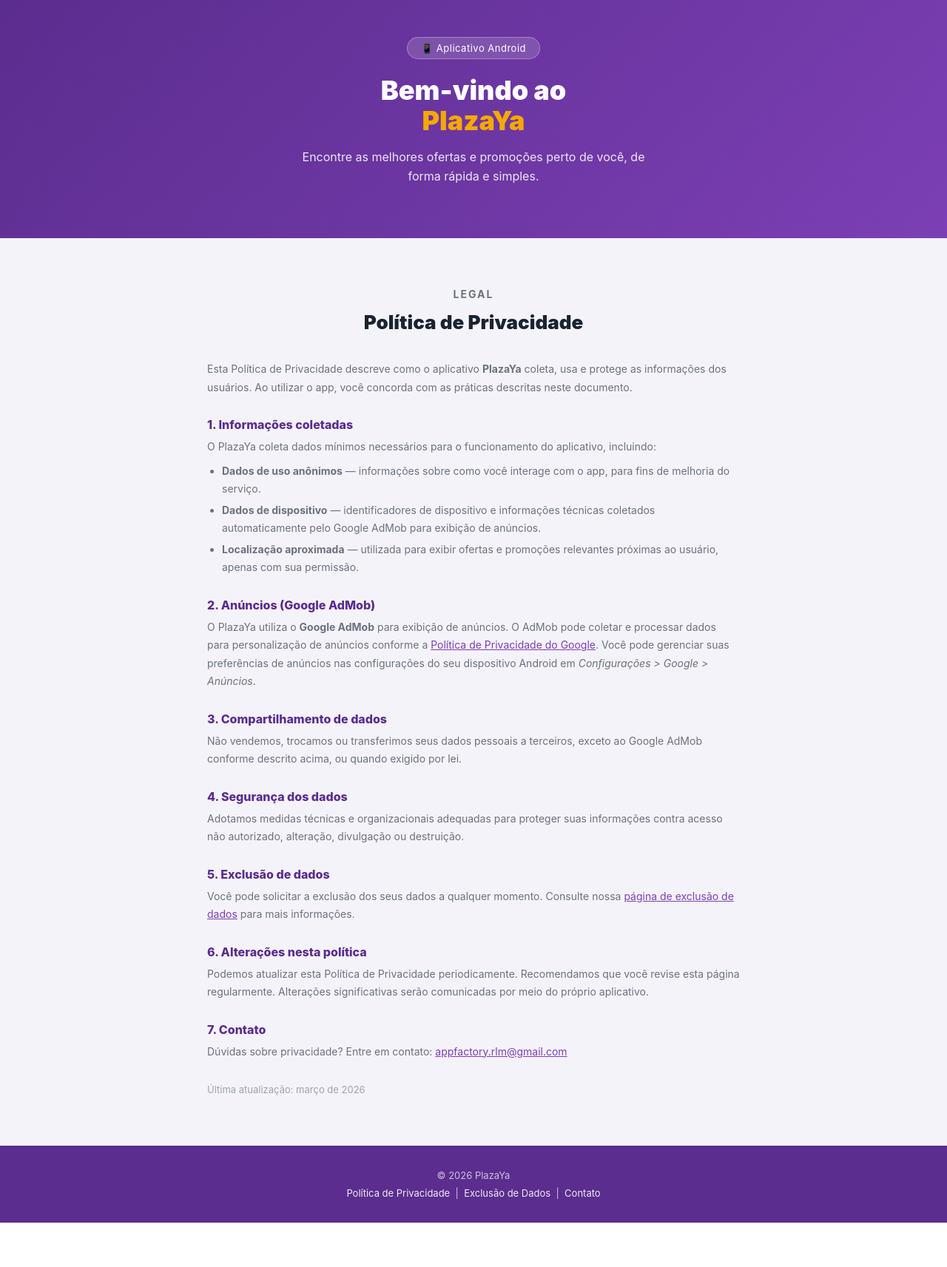
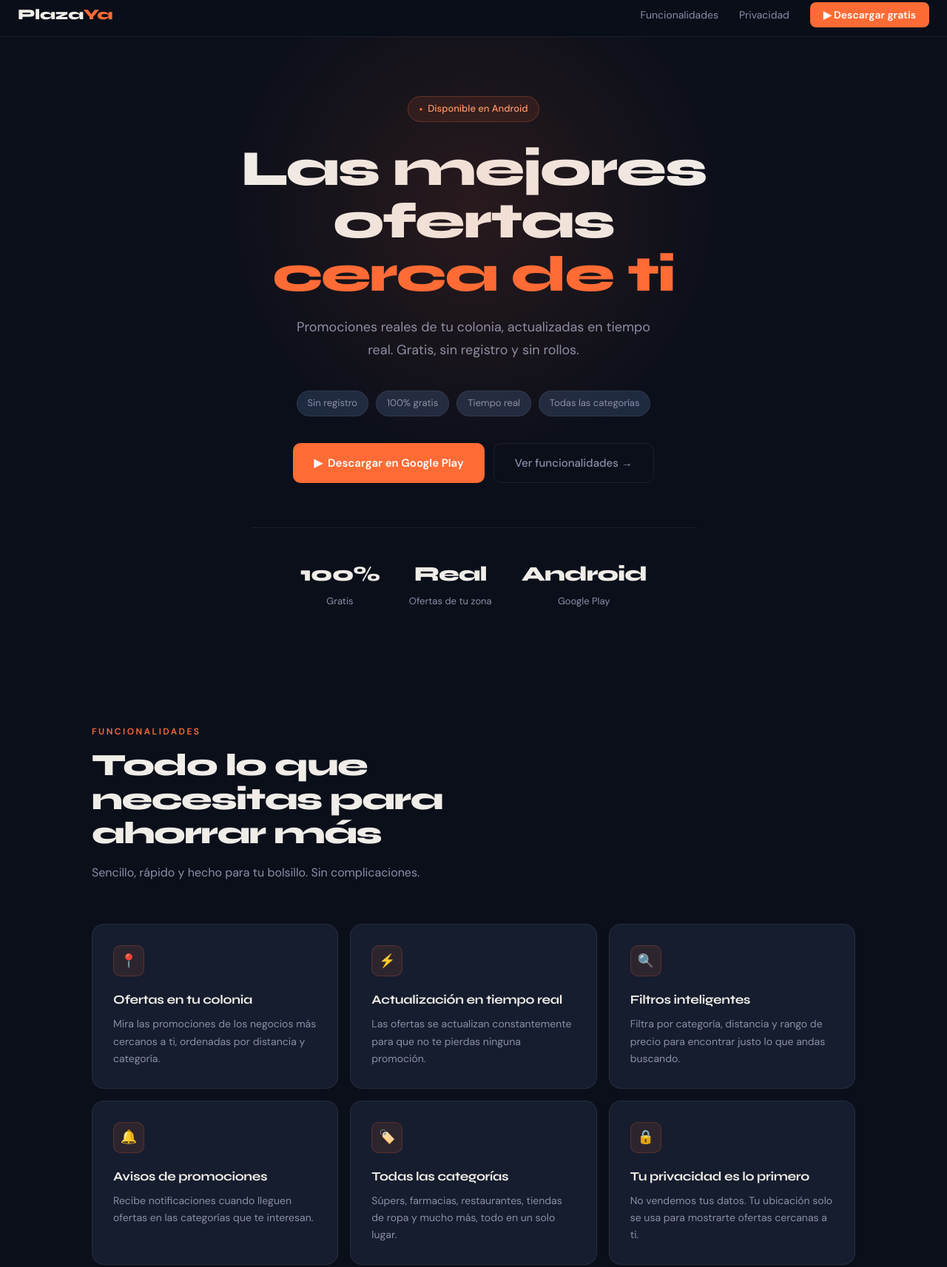
Before and after one commit to rod455/PlazaYa, a plain HTML site: page site/index.html in a window 1280 px wide. Shown: the part 10-1723 px from the top of the page at 74% size. Before the commit the page ends 1663 px from the top, so only its background shows below. Drawn offline with Linux system fonts and the light colour scheme.

Commit message:
Add files via upload

```diff
--- a/site/index.html
+++ b/site/index.html
@@ -1,144 +1,224 @@
 <!DOCTYPE html>
-<html lang="pt-BR">
+<html lang="es-MX">
 <head>
   <meta charset="UTF-8" />
   <meta name="viewport" content="width=device-width, initial-scale=1.0" />
-  <title>PlazaYa — Política de Privacidade</title>
-  <meta name="description" content="Política de Privacidade do aplicativo PlazaYa." />
+  <title>PlazaYa — Ofertas cerca de ti</title>
+  <meta name="description" content="Descubre las mejores ofertas y promociones de tu colonia en segundos. Gratis y sin registro." />
+  <link rel="preconnect" href="https://fonts.googleapis.com" />
+  <link rel="preconnect" href="https://fonts.gstatic.com" crossorigin />
+  <link href="https://fonts.googleapis.com/css2?family=Syne:wght@700;800&family=DM+Sans:wght@400;500;600&display=swap" rel="stylesheet" />
   <style>
-    * { margin: 0; padding: 0; box-sizing: border-box; }
+    *, *::before, *::after { margin: 0; padding: 0; box-sizing: border-box; }
     :root {
-      --primary: #5B2D8E;
-      --primary2: #7C3FB5;
-      --accent: #F7A800;
-      --text: #1A2332;
-      --gray: #6B7280;
-      --light: #F5F3FA;
+      --bg: #0B0F1A; --bg2: #111827; --card: #161D2E;
+      --border: rgba(255,255,255,0.07);
+      --accent: #FF6B35; --accent2: #FF9A6C;
+      --text: #F0EDE8; --muted: #8A8FA8; --tag: #1E2A40;
     }
-    body { font-family: -apple-system, BlinkMacSystemFont, 'Segoe UI', sans-serif; color: var(--text); background: #fff; }
+    html { scroll-behavior: smooth; }
+    body { font-family: 'DM Sans', sans-serif; background: var(--bg); color: var(--text); line-height: 1.6; -webkit-font-smoothing: antialiased; }
 
-    /* HERO */
+    nav {
+      position: sticky; top: 0; z-index: 100;
+      background: rgba(11,15,26,0.85); backdrop-filter: blur(16px);
+      border-bottom: 1px solid var(--border);
+      padding: 0 24px; height: 60px;
+      display: flex; align-items: center; justify-content: space-between;
+    }
+    .nav-logo { font-family: 'Syne', sans-serif; font-weight: 800; font-size: 20px; color: var(--text); text-decoration: none; letter-spacing: -0.5px; }
+    .nav-logo span { color: var(--accent); }
+    .nav-links { display: flex; align-items: center; gap: 28px; list-style: none; }
+    .nav-links a { font-size: 14px; color: var(--muted); text-decoration: none; transition: color 0.2s; }
+    .nav-links a:hover { color: var(--text); }
+    .nav-cta { background: var(--accent); color: #fff !important; font-weight: 600; padding: 8px 18px; border-radius: 8px; transition: background 0.2s !important; }
+    .nav-cta:hover { background: var(--accent2) !important; }
+
     .hero {
-      background: linear-gradient(135deg, var(--primary), var(--primary2));
-      color: #fff;
-      padding: 60px 20px 70px;
-      text-align: center;
+      min-height: 88vh; display: flex; flex-direction: column;
+      align-items: center; justify-content: center;
+      text-align: center; padding: 80px 24px 60px;
+      position: relative; overflow: hidden;
+    }
+    .hero::before {
+      content: ''; position: absolute; top: -120px; left: 50%; transform: translateX(-50%);
+      width: 700px; height: 700px;
+      background: radial-gradient(circle, rgba(255,107,53,0.12) 0%, transparent 70%);
+      pointer-events: none;
     }
     .hero-badge {
-      display: inline-block;
-      background: rgba(255,255,255,0.15);
-      border: 1px solid rgba(255,255,255,0.3);
-      border-radius: 20px;
-      padding: 6px 18px;
-      font-size: 13px;
-      margin-bottom: 22px;
-      letter-spacing: 0.5px;
+      display: inline-flex; align-items: center; gap: 7px;
+      background: rgba(255,107,53,0.1); border: 1px solid rgba(255,107,53,0.25);
+      color: var(--accent2); font-size: 13px; font-weight: 500;
+      padding: 6px 14px; border-radius: 100px; margin-bottom: 28px;
     }
-    .hero h1 { font-size: 36px; font-weight: 900; line-height: 1.15; margin-bottom: 14px; }
-    .hero h1 span { color: var(--accent); }
-    .hero p { font-size: 16px; opacity: 0.88; max-width: 480px; margin: 0 auto; line-height: 1.65; }
+    .hero-badge::before { content: '●'; font-size: 8px; color: var(--accent); }
+    .hero h1 {
+      font-family: 'Syne', sans-serif; font-weight: 800;
+      font-size: clamp(38px, 6vw, 68px); line-height: 1.05;
+      letter-spacing: -2px; max-width: 780px; margin-bottom: 20px;
+    }
+    .hero h1 em { font-style: normal; color: var(--accent); }
+    .hero p { font-size: clamp(15px, 2vw, 18px); color: var(--muted); max-width: 480px; margin-bottom: 40px; line-height: 1.7; }
 
-    /* PRIVACY */
-    .privacy { background: var(--light); padding: 64px 20px; }
-    .privacy-box { max-width: 720px; margin: 0 auto; }
-    .section-label {
-      font-size: 12px;
-      font-weight: 700;
-      letter-spacing: 2px;
-      text-transform: uppercase;
-      color: var(--primary);
-      margin-bottom: 10px;
-      text-align: center;
+    .hero-pills { display: flex; flex-wrap: wrap; gap: 10px; justify-content: center; margin-bottom: 36px; }
+    .pill { background: var(--tag); border: 1px solid var(--border); color: var(--muted); font-size: 13px; padding: 6px 14px; border-radius: 100px; }
+
+    .hero-actions { display: flex; flex-wrap: wrap; gap: 12px; justify-content: center; margin-bottom: 60px; }
+    .btn-primary {
+      display: inline-flex; align-items: center; gap: 8px;
+      background: var(--accent); color: #fff; font-family: 'DM Sans', sans-serif;
+      font-size: 15px; font-weight: 600; padding: 14px 28px; border-radius: 10px;
+      text-decoration: none; transition: background 0.2s, transform 0.15s;
     }
-    .section-title {
-      font-size: 26px;
-      font-weight: 900;
-      text-align: center;
-      margin-bottom: 36px;
-      color: var(--text);
+    .btn-primary:hover { background: var(--accent2); transform: translateY(-1px); }
+    .btn-secondary {
+      display: inline-flex; align-items: center; gap: 8px;
+      background: transparent; border: 1px solid var(--border); color: var(--muted);
+      font-family: 'DM Sans', sans-serif; font-size: 15px; font-weight: 500;
+      padding: 14px 28px; border-radius: 10px; text-decoration: none;
+      transition: border-color 0.2s, color 0.2s;
     }
-    .privacy-box h3 {
-      font-size: 16px;
-      font-weight: 800;
-      margin: 28px 0 8px;
-      color: var(--primary);
+    .btn-secondary:hover { border-color: rgba(255,255,255,0.2); color: var(--text); }
+
+    .hero-stats {
+      display: flex; flex-wrap: wrap; gap: 40px; justify-content: center;
+      padding-top: 40px; border-top: 1px solid var(--border);
+      width: 100%; max-width: 600px;
     }
-    .privacy-box p {
-      font-size: 14px;
-      color: var(--gray);
-      line-height: 1.75;
+    .stat-item { text-align: center; }
+    .stat-item strong { display: block; font-family: 'Syne', sans-serif; font-weight: 800; font-size: 28px; color: var(--text); letter-spacing: -1px; }
+    .stat-item span { font-size: 13px; color: var(--muted); }
+
+    .section { padding: 96px 24px; max-width: 1080px; margin: 0 auto; }
+    .section-label { font-size: 12px; font-weight: 600; letter-spacing: 2.5px; text-transform: uppercase; color: var(--accent); margin-bottom: 12px; }
+    .section-title { font-family: 'Syne', sans-serif; font-weight: 800; font-size: clamp(26px, 4vw, 42px); letter-spacing: -1.5px; line-height: 1.1; margin-bottom: 16px; max-width: 560px; }
+    .section-sub { font-size: 16px; color: var(--muted); max-width: 480px; line-height: 1.7; margin-bottom: 56px; }
+
+    .features-grid { display: grid; grid-template-columns: repeat(auto-fit, minmax(300px, 1fr)); gap: 16px; }
+    .feat-card { background: var(--card); border: 1px solid var(--border); border-radius: 16px; padding: 28px; transition: border-color 0.2s, transform 0.2s; }
+    .feat-card:hover { border-color: rgba(255,107,53,0.2); transform: translateY(-2px); }
+    .feat-icon { width: 42px; height: 42px; background: rgba(255,107,53,0.1); border: 1px solid rgba(255,107,53,0.2); border-radius: 10px; display: flex; align-items: center; justify-content: center; font-size: 18px; margin-bottom: 18px; }
+    .feat-card h3 { font-family: 'Syne', sans-serif; font-weight: 700; font-size: 17px; margin-bottom: 8px; letter-spacing: -0.3px; }
+    .feat-card p { font-size: 14px; color: var(--muted); line-height: 1.65; }
+
+    .cta-section {
+      background: var(--card); border-top: 1px solid var(--border); border-bottom: 1px solid var(--border);
+      padding: 80px 24px; text-align: center; position: relative; overflow: hidden;
     }
-    .privacy-box a { color: var(--primary2); }
-    .privacy-box ul { padding-left: 20px; margin-top: 8px; }
-    .privacy-box ul li { font-size: 14px; color: var(--gray); line-height: 1.75; margin-bottom: 4px; }
+    .cta-section::before {
+      content: ''; position: absolute; bottom: -80px; left: 50%; transform: translateX(-50%);
+      width: 500px; height: 300px;
+      background: radial-gradient(circle, rgba(255,107,53,0.08) 0%, transparent 70%);
+      pointer-events: none;
+    }
+    .cta-section h2 { font-family: 'Syne', sans-serif; font-weight: 800; font-size: clamp(24px, 4vw, 40px); letter-spacing: -1.5px; margin-bottom: 14px; }
+    .cta-section p { font-size: 16px; color: var(--muted); max-width: 440px; margin: 0 auto 36px; line-height: 1.7; }
 
-    /* FOOTER */
     footer {
-      background: var(--primary);
-      color: rgba(255,255,255,0.7);
-      text-align: center;
-      padding: 32px 20px;
-      font-size: 13px;
+      padding: 40px 24px; max-width: 1080px; margin: 0 auto;
+      display: flex; flex-wrap: wrap; align-items: center; justify-content: space-between; gap: 16px;
+      border-top: 1px solid var(--border);
     }
-    footer a { color: rgba(255,255,255,0.9); text-decoration: none; }
-    footer a:hover { text-decoration: underline; }
+    .footer-logo { font-family: 'Syne', sans-serif; font-weight: 800; font-size: 17px; color: var(--text); text-decoration: none; }
+    .footer-logo span { color: var(--accent); }
+    .footer-links { display: flex; flex-wrap: wrap; gap: 20px; list-style: none; }
+    .footer-links a { font-size: 13px; color: var(--muted); text-decoration: none; transition: color 0.2s; }
+    .footer-links a:hover { color: var(--text); }
+    .footer-copy { font-size: 13px; color: var(--muted); width: 100%; padding-top: 20px; border-top: 1px solid var(--border); text-align: center; }
+
+    @media (max-width: 600px) { .nav-links { display: none; } .hero { padding: 60px 20px 50px; } }
   </style>
 </head>
 <body>
 
-<!-- HERO -->
+<nav>
+  <a href="/" class="nav-logo">Plaza<span>Ya</span></a>
+  <ul class="nav-links">
+    <li><a href="#funcionalidades">Funcionalidades</a></li>
+    <li><a href="/privacidad">Privacidad</a></li>
+    <li><a href="https://play.google.com/store" target="_blank" class="nav-cta">▶ Descargar gratis</a></li>
+  </ul>
+</nav>
+
 <section class="hero">
-  <div class="hero-badge">📱 Aplicativo Android</div>
-  <h1>Bem-vindo ao<br><span>PlazaYa</span></h1>
-  <p>Encontre as melhores ofertas e promoções perto de você, de forma rápida e simples.</p>
-</section>
+  <div class="hero-badge">Disponible en Android</div>
+  <h1>Las mejores ofertas<br><em>cerca de ti</em></h1>
+  <p>Promociones reales de tu colonia, actualizadas en tiempo real. Gratis, sin registro y sin rollos.</p>
 
-<!-- POLÍTICA DE PRIVACIDADE -->
-<section class="privacy" id="privacidade">
-  <div class="privacy-box">
-    <p class="section-label">Legal</p>
-    <h2 class="section-title">Política de Privacidade</h2>
+  <div class="hero-pills">
+    <span class="pill">Sin registro</span>
+    <span class="pill">100% gratis</span>
+    <span class="pill">Tiempo real</span>
+    <span class="pill">Todas las categorías</span>
+  </div>
 
-    <p>Esta Política de Privacidade descreve como o aplicativo <strong>PlazaYa</strong> coleta, usa e protege as informações dos usuários. Ao utilizar o app, você concorda com as práticas descritas neste documento.</p>
+  <div class="hero-actions">
+    <a href="https://play.google.com/store" target="_blank" class="btn-primary">▶&nbsp; Descargar en Google Play</a>
+    <a href="#funcionalidades" class="btn-secondary">Ver funcionalidades →</a>
+  </div>
 
-    <h3>1. Informações coletadas</h3>
-    <p>O PlazaYa coleta dados mínimos necessários para o funcionamento do aplicativo, incluindo:</p>
-    <ul>
-      <li><strong>Dados de uso anônimos</strong> — informações sobre como você interage com o app, para fins de melhoria do serviço.</li>
-      <li><strong>Dados de dispositivo</strong> — identificadores de dispositivo e informações técnicas coletados automaticamente pelo Google AdMob para exibição de anúncios.</li>
-      <li><strong>Localização aproximada</strong> — utilizada para exibir ofertas e promoções relevantes próximas ao usuário, apenas com sua permissão.</li>
-    </ul>
-
-    <h3>2. Anúncios (Google AdMob)</h3>
-    <p>O PlazaYa utiliza o <strong>Google AdMob</strong> para exibição de anúncios. O AdMob pode coletar e processar dados para personalização de anúncios conforme a <a href="https://policies.google.com/privacy" target="_blank">Política de Privacidade do Google</a>. Você pode gerenciar suas preferências de anúncios nas configurações do seu dispositivo Android em <em>Configurações &gt; Google &gt; Anúncios</em>.</p>
-
-    <h3>3. Compartilhamento de dados</h3>
-    <p>Não vendemos, trocamos ou transferimos seus dados pessoais a terceiros, exceto ao Google AdMob conforme descrito acima, ou quando exigido por lei.</p>
-
-    <h3>4. Segurança dos dados</h3>
-    <p>Adotamos medidas técnicas e organizacionais adequadas para proteger suas informações contra acesso não autorizado, alteração, divulgação ou destruição.</p>
-
-    <h3>5. Exclusão de dados</h3>
-    <p>Você pode solicitar a exclusão dos seus dados a qualquer momento. Consulte nossa <a href="/exclusao-de-dados">página de exclusão de dados</a> para mais informações.</p>
-
-    <h3>6. Alterações nesta política</h3>
-    <p>Podemos atualizar esta Política de Privacidade periodicamente. Recomendamos que você revise esta página regularmente. Alterações significativas serão comunicadas por meio do próprio aplicativo.</p>
-
-    <h3>7. Contato</h3>
-    <p>Dúvidas sobre privacidade? Entre em contato: <a href="mailto:appfactory.rlm@gmail.com">appfactory.rlm@gmail.com</a></p>
-
-    <p style="margin-top: 28px; font-size: 13px; color: #9CA3AF;">Última atualização: março de 2026</p>
+  <div class="hero-stats">
+    <div class="stat-item"><strong>100%</strong><span>Gratis</span></div>
+    <div class="stat-item"><strong>Real</strong><span>Ofertas de tu zona</span></div>
+    <div class="stat-item"><strong>Android</strong><span>Google Play</span></div>
   </div>
 </section>
 
-<!-- FOOTER -->
+<section class="section" id="funcionalidades">
+  <p class="section-label">Funcionalidades</p>
+  <h2 class="section-title">Todo lo que necesitas para ahorrar más</h2>
+  <p class="section-sub">Sencillo, rápido y hecho para tu bolsillo. Sin complicaciones.</p>
+
+  <div class="features-grid">
+    <div class="feat-card">
+      <div class="feat-icon">📍</div>
+      <h3>Ofertas en tu colonia</h3>
+      <p>Mira las promociones de los negocios más cercanos a ti, ordenadas por distancia y categoría.</p>
+    </div>
+    <div class="feat-card">
+      <div class="feat-icon">⚡</div>
+      <h3>Actualización en tiempo real</h3>
+      <p>Las ofertas se actualizan constantemente para que no te pierdas ninguna promoción.</p>
+    </div>
+    <div class="feat-card">
+      <div class="feat-icon">🔍</div>
+      <h3>Filtros inteligentes</h3>
+      <p>Filtra por categoría, distancia y rango de precio para encontrar justo lo que andas buscando.</p>
+    </div>
+    <div class="feat-card">
+      <div class="feat-icon">🔔</div>
+      <h3>Avisos de promociones</h3>
+      <p>Recibe notificaciones cuando lleguen ofertas en las categorías que te interesan.</p>
+    </div>
+    <div class="feat-card">
+      <div class="feat-icon">🏷️</div>
+      <h3>Todas las categorías</h3>
+      <p>Súpers, farmacias, restaurantes, tiendas de ropa y mucho más, todo en un solo lugar.</p>
+    </div>
+    <div class="feat-card">
+      <div class="feat-icon">🔒</div>
+      <h3>Tu privacidad es lo primero</h3>
+      <p>No vendemos tus datos. Tu ubicación solo se usa para mostrarte ofertas cercanas a ti.</p>
+    </div>
+  </div>
+</section>
+
+<section class="cta-section">
+  <h2>Empieza a ahorrar hoy mismo</h2>
+  <p>Descárgala gratis y encuentra las mejores ofertas de tu zona ahorita.</p>
+  <a href="https://play.google.com/store" target="_blank" class="btn-primary">▶&nbsp; Descargar en Google Play</a>
+</section>
+
 <footer>
-  <p>© 2026 PlazaYa</p>
-  <p style="margin-top:8px">
-    <a href="#privacidade">Política de Privacidade</a> &nbsp;|&nbsp;
-    <a href="/exclusao-de-dados">Exclusão de Dados</a> &nbsp;|&nbsp;
-    <a href="mailto:appfactory.rlm@gmail.com">Contato</a>
-  </p>
+  <a href="/" class="footer-logo">Plaza<span>Ya</span></a>
+  <ul class="footer-links">
+    <li><a href="#funcionalidades">Funcionalidades</a></li>
+    <li><a href="/privacidad">Aviso de Privacidad</a></li>
+    <li><a href="/eliminacion-de-datos">Eliminación de Datos</a></li>
+    <li><a href="mailto:appfactory.rlm@gmail.com">Contacto</a></li>
+  </ul>
+  <p class="footer-copy">© 2026 PlazaYa — Todos los derechos reservados.</p>
 </footer>
 
 </body>
```
Also changed, not shown: site/eliminacion-de-datos.html (added, +133 -0 lines), site/privacidad.html (added, +126 -0 lines).
